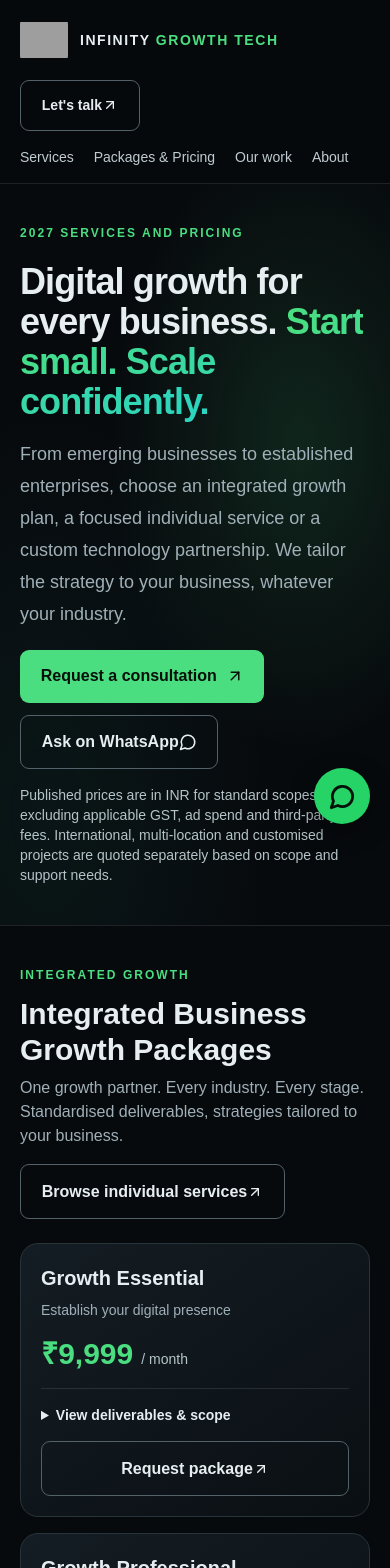
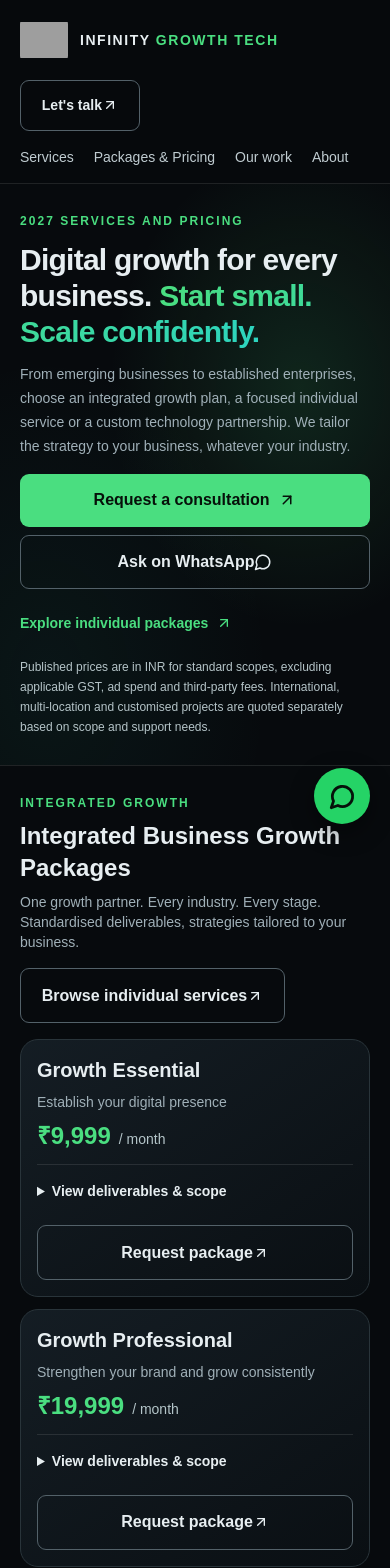
Before and after one commit to manishsirgg/infinitygrowthtech, a Next.js app: page /packages in a window 390 px wide. Shown: the top 1568 px of the page. Built offline with nearby package versions, Linux system fonts and the light colour scheme; grey boxes are pictures that could not be loaded.

Commit message:
Reduce mobile hero spacing and add immediate catalogue jump

```diff
--- a/src/app/packages/page.tsx
+++ b/src/app/packages/page.tsx
@@ -16,33 +16,34 @@ const industries = ['Food & Hospitality', 'Retail & E-commerce', 'Education & Tr
 
 export default function PackagesPage() {
   const growth = packageGroups.find(g=>g.id==='industry-growth')!;
-  return <div>
-    <section className="hero-field border-b border-white/10 py-10 md:py-16">
+  return <div className="packages-page min-w-0">
+    <section className="hero-field border-b border-white/10 py-7 md:py-16">
       <div className="container-shell">
         <p className="eyebrow">2027 services and pricing</p>
-        <h1 className="mt-5 max-w-5xl text-4xl font-black tracking-tight md:text-6xl">Digital growth for every business. <span className="gradient-text">Start small. Scale confidently.</span></h1>
-        <p className="muted mt-4 max-w-3xl text-lg leading-8">From emerging businesses to established enterprises, choose an integrated growth plan, a focused individual service or a custom technology partnership. We tailor the strategy to your business, whatever your industry.</p>
-        <div className="mt-5 flex flex-wrap gap-3">
+        <h1 className="mt-3 max-w-5xl text-3xl font-black tracking-tight md:text-6xl">Digital growth for every business. <span className="gradient-text">Start small. Scale confidently.</span></h1>
+        <p className="muted mt-3 max-w-3xl text-sm leading-6 md:text-lg md:leading-8">From emerging businesses to established enterprises, choose an integrated growth plan, a focused individual service or a custom technology partnership. We tailor the strategy to your business, whatever your industry.</p>
+        <div className="mt-4 grid grid-cols-1 gap-2 sm:flex sm:flex-wrap sm:gap-3">
           <Link href="/contact?subject=Package%20Consultation" className="button-primary">Request a consultation <ArrowUpRight size={18} aria-hidden="true"/></Link>
           <a href={site.whatsapp} target="_blank" rel="noopener noreferrer" className="button-outline">Ask on WhatsApp <MessageCircle size={18} aria-hidden="true"/></a>
         </div>
-        <p className="mt-4 text-sm text-[#b5c4c8]">Published prices are in INR for standard scopes, excluding applicable GST, ad spend and third-party fees. International, multi-location and customised projects are quoted separately based on scope and support needs.</p>
+        <a href="#service-catalogue" className="mt-3 inline-flex min-h-11 items-center gap-2 text-sm font-semibold text-[#4ade80] lg:hidden">Explore individual packages <ArrowUpRight size={16} aria-hidden="true"/></a>
+        <p className="mt-3 text-xs leading-5 text-[#b5c4c8] md:text-sm">Published prices are in INR for standard scopes, excluding applicable GST, ad spend and third-party fees. International, multi-location and customised projects are quoted separately based on scope and support needs.</p>
       </div>
     </section>
 
-    <section id="industry-growth" className="container-shell scroll-mt-28 py-10 md:py-14">
+    <section id="industry-growth" className="container-shell scroll-mt-28 py-7 md:py-14">
       <div className="flex flex-wrap items-end justify-between gap-4">
-        <div><p className="eyebrow">Integrated growth</p><h2 className="mt-3 text-3xl font-extrabold md:text-4xl">{growth.title}</h2><p className="muted mt-2 max-w-3xl">{growth.subtitle}</p></div>
+        <div><p className="eyebrow">Integrated growth</p><h2 className="mt-2 text-2xl font-extrabold md:text-4xl">{growth.title}</h2><p className="muted mt-2 max-w-3xl text-sm md:text-base">{growth.subtitle}</p></div>
         <a href="#service-catalogue" className="button-outline">Browse individual services <ArrowUpRight size={16} aria-hidden="true"/></a>
       </div>
-      <div className="mt-6 grid gap-4 sm:grid-cols-2 xl:grid-cols-4">{growth.packages.map(pkg=><article key={pkg.title} className="panel flex flex-col p-5"><h3 className="text-xl font-bold">{pkg.title}</h3><p className="muted mt-2 text-sm">{pkg.description}</p><p className="mt-4 text-3xl font-black text-[#4ade80]">{pkg.price}{!pkg.price.startsWith('Custom')&&<span className="ml-2 text-sm font-medium text-[#b4c5c9]">/ {pkg.unit}</span>}</p><details className="mt-4 flex-1 border-t border-white/10 pt-4"><summary className="cursor-pointer text-sm font-semibold">View deliverables & scope</summary><ul className="mt-3 list-disc space-y-2 pl-4 text-sm leading-6 text-[#dce7e8]">{pkg.features.map(f=><li key={f}>{f}</li>)}</ul><p className="muted mt-3 text-xs leading-5">{pkg.note}</p></details><Link href={'/contact?subject=Package%20Consultation&package='+encodeURIComponent(pkg.title)} className="button-outline mt-4">Request package <ArrowUpRight size={16} aria-hidden="true"/></Link></article>)}</div>
-      <div className="mt-6 panel flex flex-wrap items-center justify-between gap-4 p-5"><div><h3 className="font-bold">Not sure which plan is right?</h3><p className="muted mt-1 text-sm">Share your business goals and budget for a tailored recommendation.</p></div><Link href="/contact?subject=Package%20Consultation" className="button-primary">Request a consultation <ArrowUpRight size={16} aria-hidden="true"/></Link></div>
+      <div className="mt-4 grid gap-3 sm:grid-cols-2 xl:grid-cols-4">{growth.packages.map(pkg=><article key={pkg.title} className="panel flex min-w-0 flex-col p-4 sm:p-5"><h3 className="text-xl font-bold">{pkg.title}</h3><p className="muted mt-2 text-sm">{pkg.description}</p><p className="mt-2 break-words text-2xl font-black md:text-3xl text-[#4ade80]">{pkg.price}{!pkg.price.startsWith('Custom')&&<span className="ml-2 text-sm font-medium text-[#b4c5c9]">/ {pkg.unit}</span>}</p><details className="mt-3 flex-1 border-t border-white/10 pt-2"><summary className="cursor-pointer py-2 text-sm font-semibold">View deliverables & scope</summary><ul className="mt-3 list-disc space-y-2 pl-4 text-sm leading-6 text-[#dce7e8]">{pkg.features.map(f=><li key={f}>{f}</li>)}</ul><p className="muted mt-3 text-xs leading-5">{pkg.note}</p></details><Link href={'/contact?subject=Package%20Consultation&package='+encodeURIComponent(pkg.title)} className="button-outline mt-4">Request package <ArrowUpRight size={16} aria-hidden="true"/></Link></article>)}</div>
+      <div className="mt-4 panel flex flex-wrap items-center justify-between gap-3 p-4"><div><h3 className="font-bold">Not sure which plan is right?</h3><p className="muted mt-1 text-sm">Share your business goals and budget for a tailored recommendation.</p></div><Link href="/contact?subject=Package%20Consultation" className="button-primary">Request a consultation <ArrowUpRight size={16} aria-hidden="true"/></Link></div>
     </section>
     <div className="border-y border-white/10 bg-[#0c1216]"><PackageCatalogue /></div>
-    <section id="industries" className="container-shell scroll-mt-28 pt-10">
+    <section id="industries" className="container-shell scroll-mt-28 pt-6">
       <details className="panel p-5"><summary className="cursor-pointer font-bold">Industries we serve</summary><p className="muted mt-3">One growth partner. Every industry. Every stage.</p><div className="mt-4 flex flex-wrap gap-2">{industries.map(i=><span key={i} className="rounded-full border border-white/10 px-3 py-2 text-sm">{i}</span>)}</div></details>
     </section>
-    <section className="container-shell py-10 md:py-14">
+    <section className="container-shell py-7 md:py-14">
       <details className="panel p-5 md:p-7"><summary className="cursor-pointer font-bold">Commercial terms & payment information</summary><div className="mt-4">
         <div className="flex items-center gap-3"><ShieldCheck className="text-[#4ade80]" size={26} aria-hidden="true"/><h2 className="text-2xl font-bold">Clear scope. Transparent terms.</h2></div>
         <div className="mt-7 grid gap-5 text-sm leading-7 text-[#c5d5d8] md:grid-cols-2 lg:grid-cols-3">
@@ -56,8 +57,8 @@ export default function PackagesPage() {
           <p>Sales, leads, rankings, followers, ad outcomes and marketplace approvals are not guaranteed.</p>
         </div>
       </div></details>
-      <div className="hero-field mt-6 rounded-2xl border border-[#4ade80]/25 p-8 md:p-12">
-        <h2 className="text-3xl font-extrabold">Your next growth chapter starts here.</h2>
+      <div className="hero-field mt-6 rounded-2xl border border-[#4ade80]/25 p-5 md:p-12">
+        <h2 className="text-2xl font-extrabold md:text-3xl">Your next growth chapter starts here.</h2>
         <p className="muted mt-4 max-w-2xl">Tell us your goals and current setup. We'll recommend a realistic scope and prepare a written proposal.</p>
         <Link href="/contact?subject=Package%20Consultation" className="button-primary mt-7">Request a proposal <ArrowUpRight size={17} aria-hidden="true"/></Link>
       </div>
```
